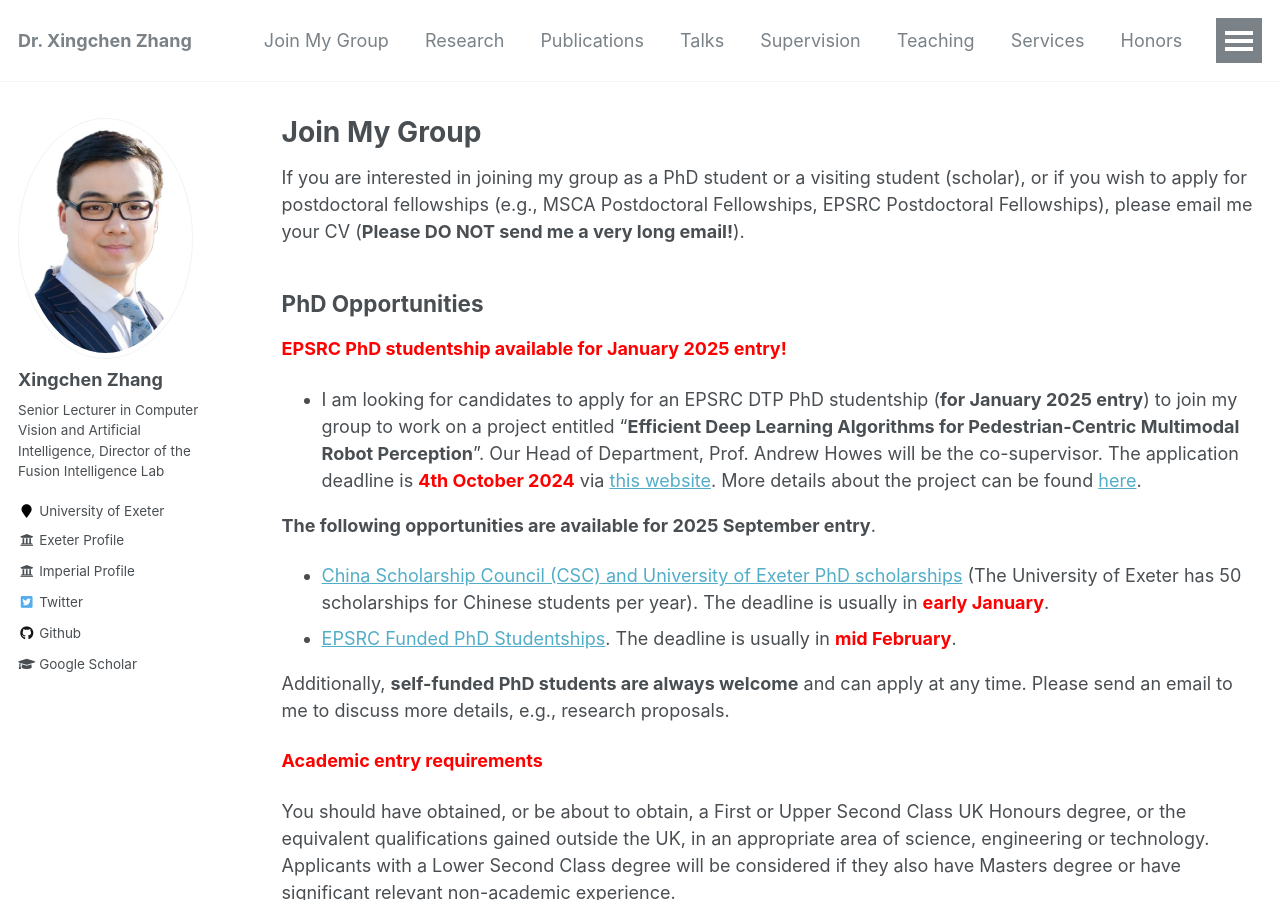
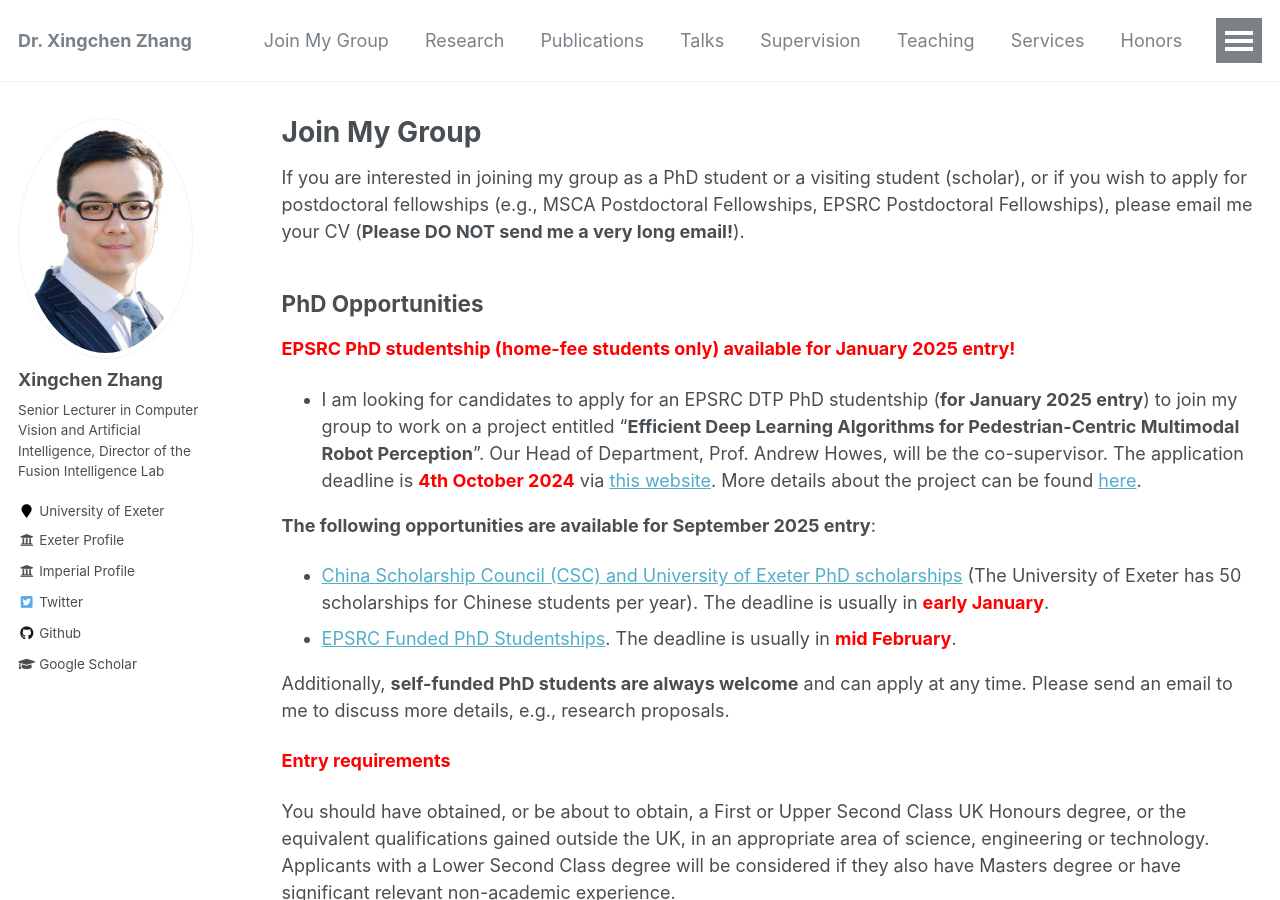
Before and after one commit to xingchenzhang/xingchenzhang.github.io, a Jekyll site: the page built from _pages/vacancies.md, in a window 1280 px wide and 900 px high. Built offline with Jekyll 4.4.1, drawn with Linux system fonts in a browser that asks for light colours.

Commit message:
update studentship info

```diff
--- a/_pages/vacancies.md
+++ b/_pages/vacancies.md
@@ -10,19 +10,19 @@ If you are interested in joining my group as a PhD student or a visiting student
 
 PhD Opportunities
 -------------
-**<span style="color: red;">EPSRC PhD studentship available for January 2025 entry!</span>**
+**<span style="color: red;">EPSRC PhD studentship (home-fee students only) available for January 2025 entry!</span>**
 
-- I am looking for candidates to apply for an EPSRC DTP PhD studentship (**for January 2025 entry**) to join my group to work on a project entitled "**Efficient Deep Learning Algorithms for Pedestrian-Centric Multimodal Robot Perception**". Our Head of Department, Prof. Andrew Howes will be the co-supervisor. The application deadline is **<span style="color: red;">4th October 2024</span>** via [this website](https://www.exeter.ac.uk/study/funding/award/?id=5228). More details about the project can be found [here](https://www.exeter.ac.uk/v8media/recruitmentsites/documents/Efficient_Deep_Learning_Algorithms_for_Pedestrian-Centric_Multimodal_Robot_Perception_(Dr._Xingchen_Zhang).pdf).
+- I am looking for candidates to apply for an EPSRC DTP PhD studentship (**for January 2025 entry**) to join my group to work on a project entitled "**Efficient Deep Learning Algorithms for Pedestrian-Centric Multimodal Robot Perception**". Our Head of Department, Prof. Andrew Howes, will be the co-supervisor. The application deadline is **<span style="color: red;">4th October 2024</span>** via [this website](https://www.exeter.ac.uk/study/funding/award/?id=5228). More details about the project can be found [here](https://www.exeter.ac.uk/v8media/recruitmentsites/documents/Efficient_Deep_Learning_Algorithms_for_Pedestrian-Centric_Multimodal_Robot_Perception_(Dr._Xingchen_Zhang).pdf).
 
 
-**The following opportunities are available for 2025 September entry**.
+**The following opportunities are available for September 2025 entry**:
 
 - [China Scholarship Council (CSC) and University of Exeter PhD scholarships](https://www.exeter.ac.uk/study/pg-research/csc-scholarships/) (The University of Exeter has 50 scholarships for Chinese students per year). The deadline is usually in **<span style="color: red;">early January</span>**.
 - [EPSRC Funded PhD Studentships](https://www.exeter.ac.uk/study/pg-research/funding/phdfunding/epsrc-dtp-studentships/). The deadline is usually in **<span style="color: red;">mid February</span>**.
 
 Additionally, **self-funded PhD students are always welcome** and can apply at any time. Please send an email to me to discuss more details, e.g., research proposals.
 
-**<span style="color: red;">Academic entry requirements</span>**
+**<span style="color: red;">Entry requirements</span>**
 
 You should have obtained, or be about to obtain, a First or Upper Second Class UK Honours degree, or the equivalent qualifications gained outside the UK, in an appropriate area of science, engineering or technology.  Applicants with a Lower Second Class degree will be considered if they also have Masters degree or have significant relevant non-academic experience.
 
```
